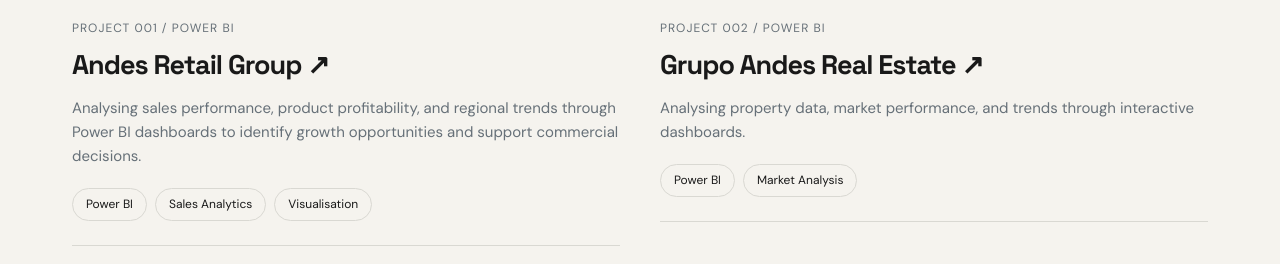
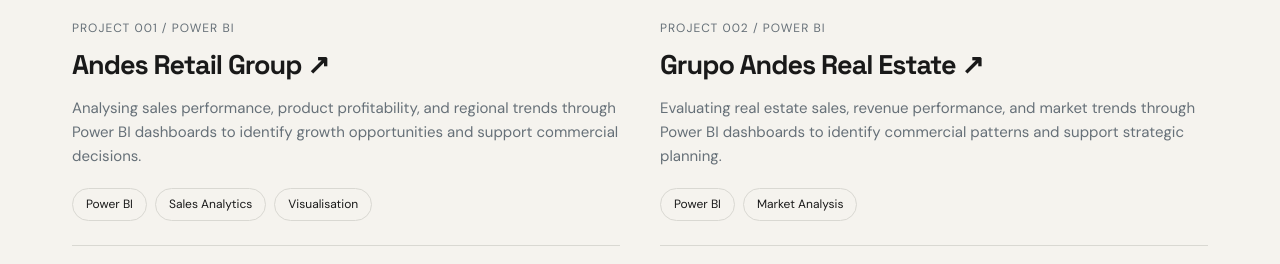
Before and after one commit to Vichovska/vichovska.github.io, a plain HTML site: page index.html in a window 1280 px wide. Shown: the part 1400-1664 px from the top of the page. Drawn offline with Linux system fonts and the light colour scheme.

Commit message:
Improve Grupo Andes Real Estate project description
Updated description to reflect real estate evaluation using Power BI.

```diff
--- a/index.html
+++ b/index.html
@@ -382,8 +382,9 @@
 </h3>
 
             <p>
-              Analysing property data, market performance,
-              and trends through interactive dashboards.
+             Evaluating real estate sales, revenue performance,
+              and market trends through Power BI dashboards
+              to identify commercial patterns and support strategic planning.
             </p>
             <div class="tags">
               <span class="tag">Power BI</span>
```
